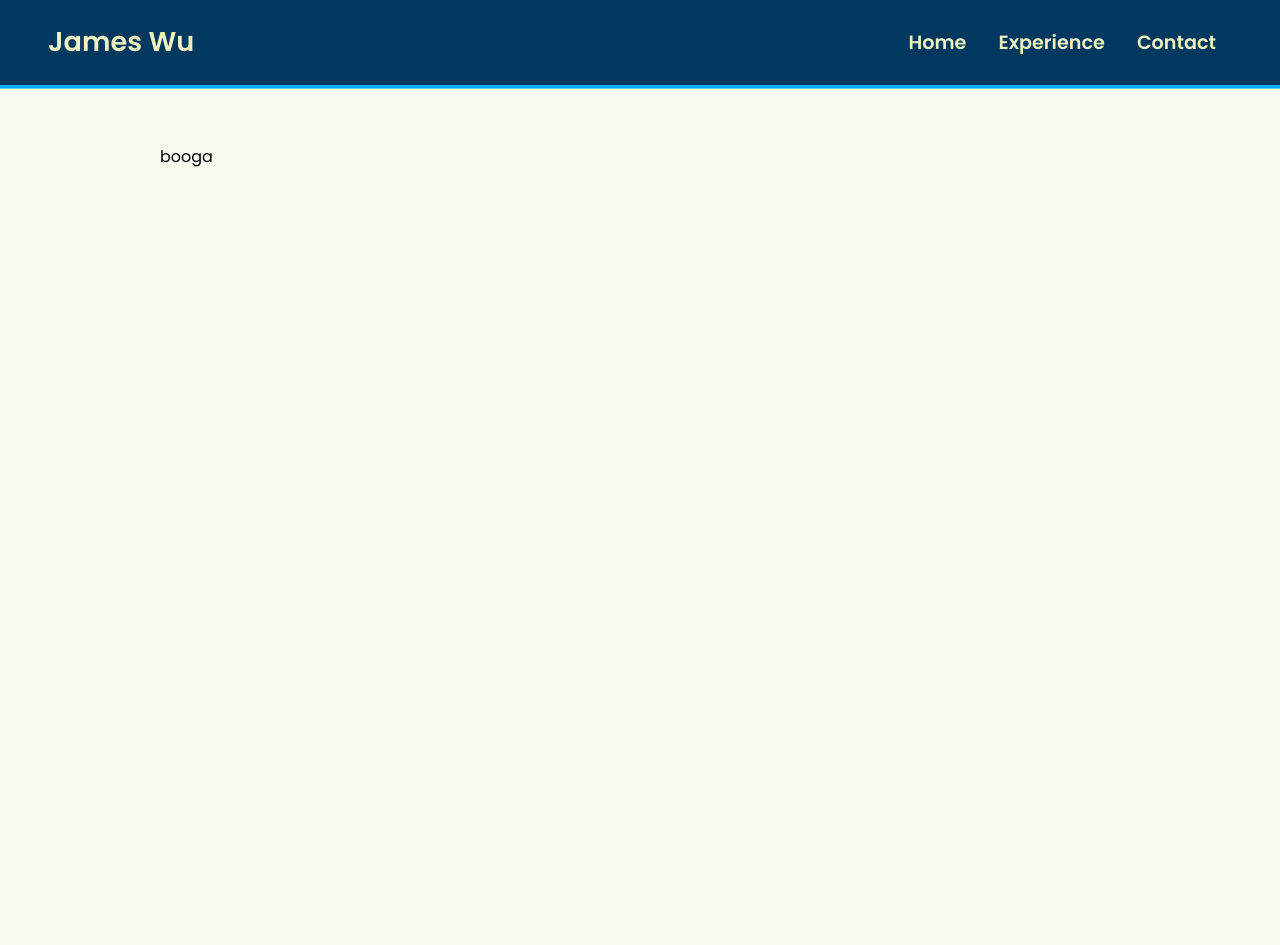
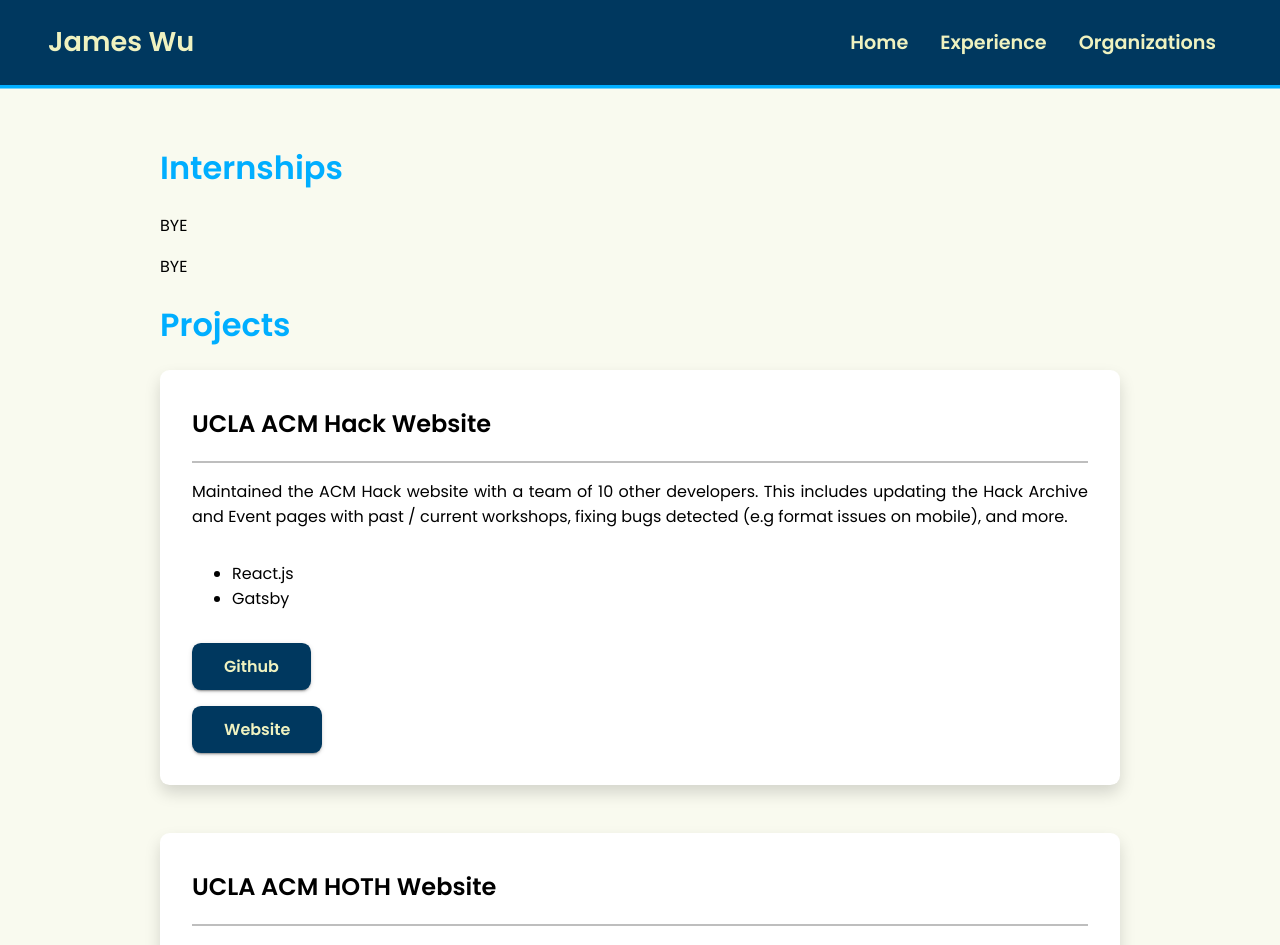
Before and after one commit to jamesmwu/Personal-Website, a React (Create React App) app: page /experience in a window 1280 px wide. Shown: the top 945 px of the page. Before the commit the page ends 800 px from the top, so only its background shows below. Built offline with nearby package versions, Linux system fonts and the light colour scheme.

Commit message:
Updated project cards

```diff
--- a/src/App.js
+++ b/src/App.js
@@ -3,7 +3,7 @@ import './styles/App.css';
 import './styles/components.css';
 import Home from './pages/Home';
 import Experience from './pages/Experience';
-import Contact from './pages/Contact';
+import Organizations from './pages/Organizations';
 import NavBar from './components/NavBar';
 import { Routes, Route } from 'react-router-dom';
 
@@ -16,9 +16,9 @@ function App() {
       {/* Routes */}
       <div id='content'>
         <Routes>
-          <Route path='/' element={<Home />} />
-          <Route path='/experience' element={<Experience />} />
-          <Route path='contact' element={<Contact />} />
+          <Route path='' element={<Home />} />
+          <Route path='experience' element={<Experience />} />
+          <Route path='organizations' element={<Organizations />} />
         </Routes>
       </div>
     </div>
--- a/src/components/NavBar.js
+++ b/src/components/NavBar.js
@@ -12,8 +12,8 @@ function NavBar() {
         <Link className='navLinks' to='/experience'>
           Experience
         </Link>
-        <Link className='navLinks' to='/contact'>
-          Contact
+        <Link className='navLinks' to='/organizations'>
+          Organizations
         </Link>
       </nav>
     </div>
--- /dev/null
+++ b/src/components/ProjectCard.js
@@ -0,0 +1,25 @@
+import React from 'react';
+import StylizedButton from '../components/StylizedButton';
+
+function ProjectCard({ title, desc, github, website, tech }) {
+  return (
+    <div className='box'>
+      <div className='innerBox'>
+        <h2>{title}</h2>
+        <hr />
+        <p>{desc}</p>
+        <div className='info'>
+          <ul>
+            {tech.map(item => {
+              return <li>{item}</li>;
+            })}
+          </ul>
+          {github ? <StylizedButton text={'Github'} link={github} /> : null}
+          {website ? <StylizedButton text={'Website'} link={website} /> : null}
+        </div>
+      </div>
+    </div>
+  );
+}
+
+export default ProjectCard;
--- a/src/pages/Contact.js
+++ /dev/null
@@ -1,11 +0,0 @@
-import React from 'react';
-
-function Contact() {
-  return (
-    <div>
-      <p>OOGA BOOGA</p>
-    </div>
-  );
-}
-
-export default Contact;
--- a/src/pages/Experience.js
+++ b/src/pages/Experience.js
@@ -1,9 +1,76 @@
 import React from 'react';
+import ProjectCard from '../components/ProjectCard';
+
+const internships = [
+  {
+    title: 'Hussle',
+    description: 'TBD (Resume)',
+    website: 'https://www.hussle.us/',
+    tech: ['React Native']
+  },
+  {
+    title: 'Sike',
+    description: 'TBD (Resume)',
+    tech: ['React Native', 'Firebase', 'TensorFlow']
+  }
+];
+
+const projects = [
+  {
+    title: 'UCLA ACM Hack Website',
+    description:
+      'Maintained the ACM Hack website with a team of 10 other developers. This includes updating the Hack Archive and Event pages with past / current workshops, fixing bugs detected (e.g format issues on mobile), and more.',
+    github: 'https://github.com/uclaacm/hack.uclaacm.com',
+    website: 'https://hack.uclaacm.com/',
+    tech: ['React.js', 'Gatsby']
+  },
+  {
+    title: 'UCLA ACM HOTH Website',
+    description:
+      'Maintained the ACM HOTH website with a team of 10 other developers. This website relates to Hack on the Hill, an annual hackathon ACM Hack hosts. This includes updating the gallery page, banner, and other bug fixes as well.',
+    github: 'https://github.com/uclaacm/hoth.uclaacm.com',
+    website: 'https://hoth.uclaacm.com/',
+    tech: ['React.js', 'Gatsby']
+  },
+  {
+    title: 'Computer Numerical Control Machine Monitor',
+    description:
+      'This was a project based on Industry 4.0, which seeks to equip factory machines with sensors that report data about themselves. The goal of this site was to monitor machines in shop and display data in an easy to understand way such that one could see the production status of the machine.',
+    github: 'To be grouped',
+    tech: ['React.js', 'ASP.NET', 'MySQL']
+  },
+  {
+    title: 'Autonomous Pathfinding Rover',
+    description:
+      'This was a team engineering project where I helped CAD, wire, 3D print, and code a self driving autonomous Rover. We utilized Arduino and ultrasound sensors to run and navigate the rover. By the end, it was able to successfully navigate around blocks in a small obstacle course, identify a target block, and then capture it with built-in claws.',
+    github: 'To be created',
+    website:
+      'https://drive.google.com/file/d/1xpaB1gpdHcrj2WzBDVi211XRWmGpyxal/view',
+    tech: ['Arduino', 'SolidWorks']
+  }
+];
 
 function Experience() {
   return (
     <div>
-      <p>booga</p>
+      <h1>Internships</h1>
+      {internships.map(internship => {
+        return <p>BYE</p>;
+      })}
+      <h1>Projects</h1>
+      {projects.map(project => {
+        return (
+          <div style={{ marginBottom: '3rem' }}>
+            <ProjectCard
+              title={project.title}
+              desc={project.description}
+              github={project.github}
+              website={project.website}
+              tech={project.tech}
+            />
+          </div>
+        );
+      })}
     </div>
   );
 }
--- a/src/pages/Home.js
+++ b/src/pages/Home.js
@@ -16,7 +16,8 @@ function Home() {
           <h1>James Wu</h1>
           <p>
             Hi! Thanks for checking out my website :&#41; <br />
-            Feel free to find more info about me and my projects below!
+            Whether you're a recruiter or someone stalking around, feel free to
+            find more info about me and my projects here!
           </p>
         </div>
       </div>
--- /dev/null
+++ b/src/pages/Organizations.js
@@ -0,0 +1,11 @@
+import React from 'react';
+
+function Organizations() {
+  return (
+    <div>
+      <p>Call me a leader because I be leading</p>
+    </div>
+  );
+}
+
+export default Organizations;
--- a/src/styles/components.css
+++ b/src/styles/components.css
@@ -39,6 +39,7 @@ nav a:hover {
   background-color: var(--cream);
 }
 
+/* Stylized Button */
 .stylizedBtn {
   cursor: pointer;
   background-color: rgb(0, 56, 95);
@@ -60,3 +61,33 @@ nav a:hover {
   color: var(--darkBlue);
   background-color: var(--cream);
 }
+
+/* ProjectBox */
+.box {
+  background-color: white;
+  border-radius: 0.6rem;
+  box-shadow: 0 0.5rem 1rem rgba(0, 0, 0, 0.15);
+  padding: 1rem;
+  text-align: justify;
+}
+
+.box hr {
+  border: 0.01rem solid rgba(0, 0, 0, 0.256);
+}
+
+.innerBox {
+  margin: 1rem;
+}
+
+.info {
+  display: flex;
+  flex-direction: column;
+  justify-content: space-between;
+  min-height: 13rem;
+}
+/*
+.btnContainer {
+  background-color: green;
+  height: 100%;
+  justify-content: space-evenly;
+} */
```
